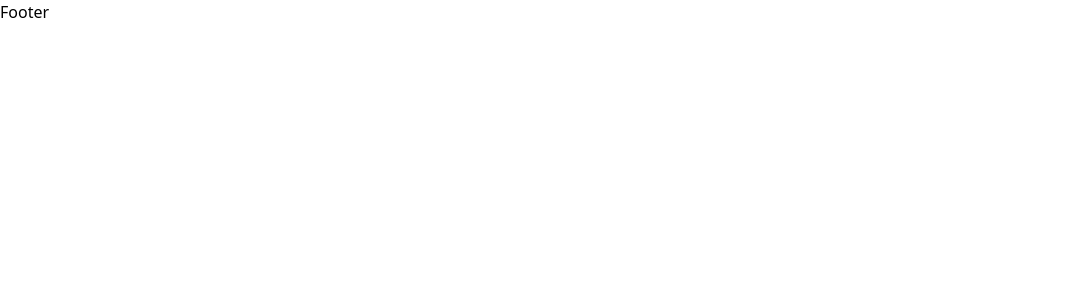
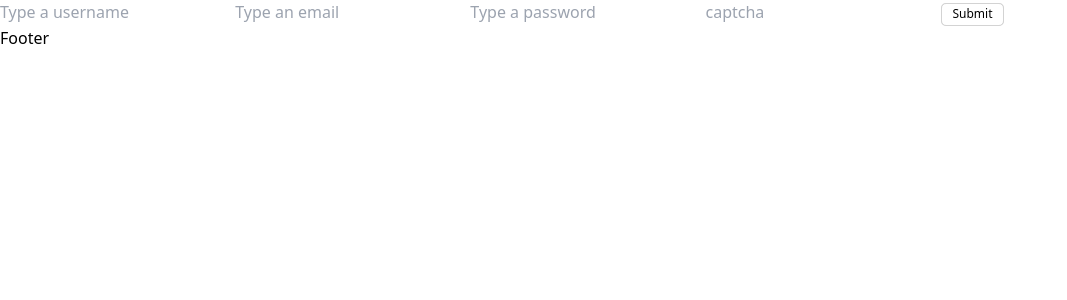
Before and after one commit to Flettex/pineapple-svelte, a SvelteKit app: page /signup in a window 1280 px wide. Shown: the top 300 px of the page, without its empty margins (0-1067 px from the left). Built offline with nearby package versions, Linux system fonts and the light colour scheme; no server answers.

Commit message:
Implement authentication

```diff
--- a/src/routes/signup/+page.svelte
+++ b/src/routes/signup/+page.svelte
@@ -0,0 +1,59 @@
+<script lang="ts">
+  import { goto } from "$app/navigation";
+  import Button from "$lib/components/button.svelte";
+  import { onMount } from "svelte";
+
+  let username = "";
+  let email = "";
+  let password = "";
+  let captchaCode = "";
+  let capthaImageData: string | null = null;
+
+  onMount(() => {
+    fetch("api/signup", { credentials: "include" }).then(async (response) => {
+      capthaImageData = await response.text();
+    });
+  });
+</script>
+
+<form
+  id="frm"
+  on:submit|preventDefault={() => {
+    fetch("/api/signup", {
+      method: "POST",
+      headers: {
+        "Content-Type": "application/json",
+      },
+      body: JSON.stringify({
+        username,
+        email,
+        password,
+        code: captchaCode,
+      }),
+      credentials: "include",
+    }).then((res) => {
+      if (res.ok) {
+        goto("/verify");
+      }
+    });
+  }}
+>
+  <input
+    type="username"
+    placeholder="Type a username"
+    bind:value={username}
+    required
+  />
+  <input type="email" placeholder="Type an email" bind:value={email} required />
+  <input
+    type="password"
+    placeholder="Type a password"
+    bind:value={password}
+    required
+  />
+  <input type="text" placeholder="captcha" bind:value={captchaCode} required />
+  {#if capthaImageData}
+    <img src={capthaImageData} alt="captcha" width="130" height="50" />
+  {/if}
+  <Button type="submit">Submit</Button>
+</form>
```
Also changed, not shown: src/lib/components/buttonGroup.svelte (+6 -3 lines), src/routes/login/+page.svelte (+51 -0 lines), src/routes/verify/+page.svelte (added, +23 -0 lines).
